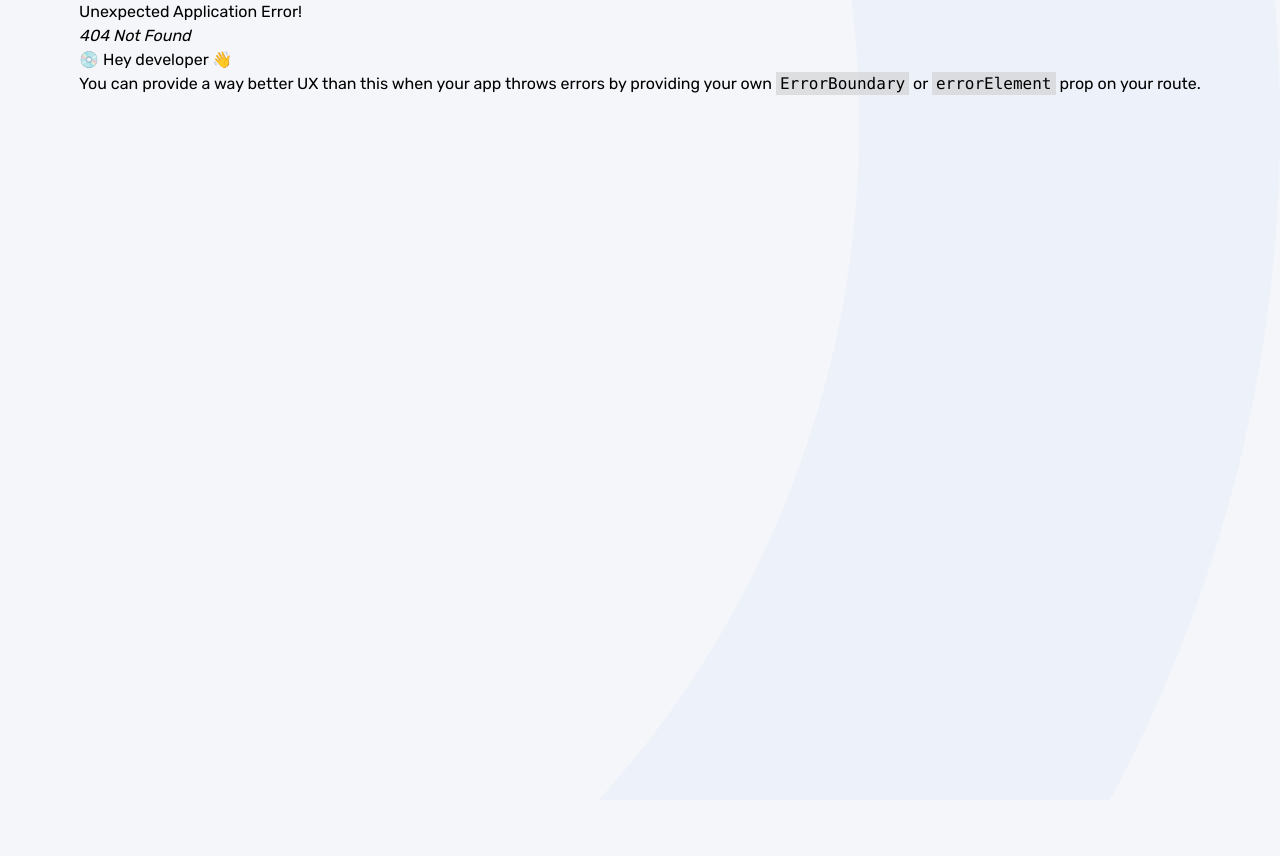
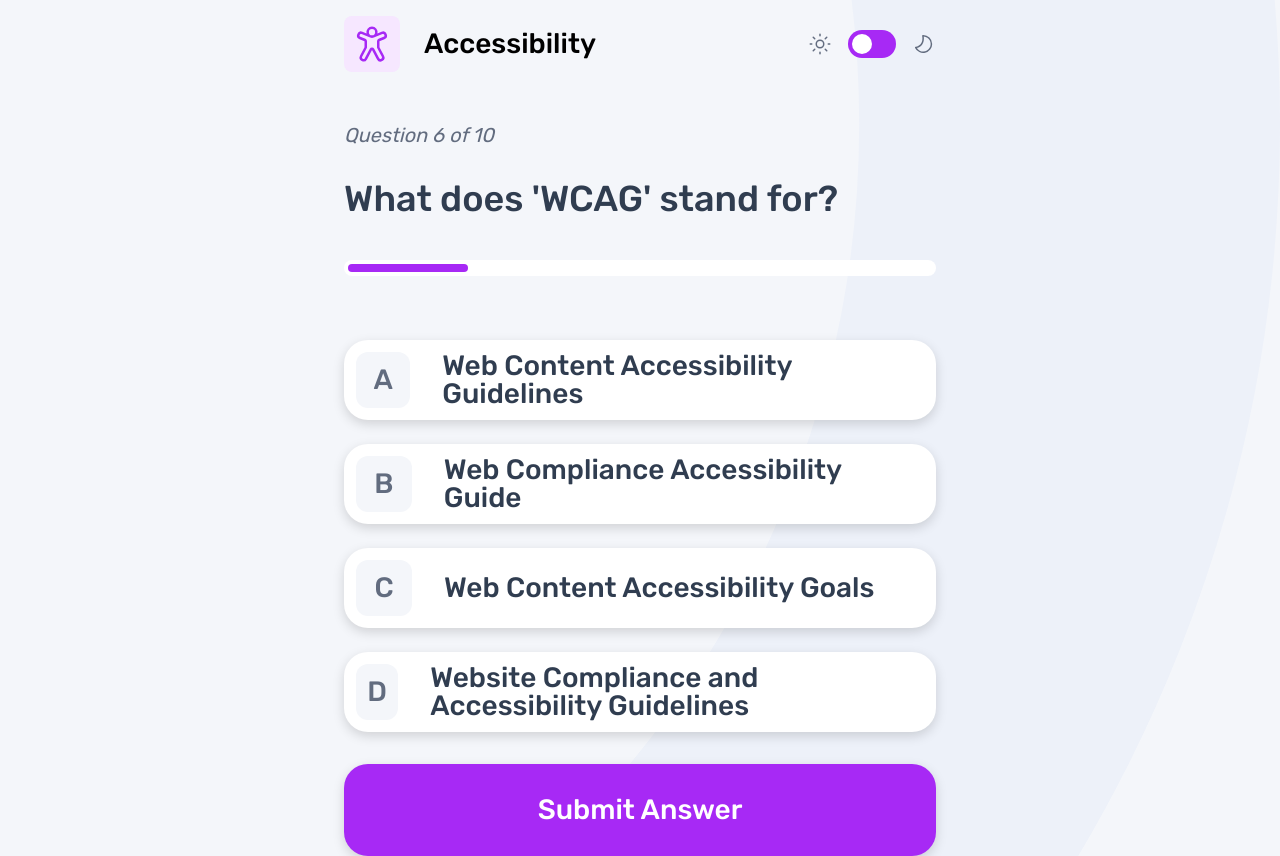
Before and after one commit to Sammie-oje/quizlet-app, a React (Vite) app: page /quiz/Accessibility in a window 1280 px wide. Before the commit this address had no page. Before the commit the page ends 800 px from the top, so only its background shows below. Built offline with nearby package versions, Linux system fonts and the light colour scheme.

Commit message:
Dynamically rendered the subject image across routes

```diff
--- a/src/App.jsx
+++ b/src/App.jsx
@@ -1,8 +1,8 @@
-
-import StartMenu from "./pages/StartMenu/StartMenu.jsx"
-import Question from "./pages/QuizPage/Question.jsx";
+import StartMenu from "./pages/StartMenu/StartMenu.jsx";
+import Question, { quizLoader } from "./pages/QuizPage/Question.jsx";
 import Result from "./pages/ResultPage/Result.jsx";
 import RootLayout from "./layout/RootLayout.jsx";
+
 import {
     createBrowserRouter,
     Route,
@@ -15,8 +15,12 @@ function App() {
         createRoutesFromElements(
             <Route path="/" element={<RootLayout />}>
                 <Route index element={<StartMenu />} />
-                <Route path="questions" element={<Question />} />
-                <Route path="result" element={<Result />} />
+                <Route
+                    path="quiz/:subject"
+                    element={<Question />}
+                    loader={quizLoader}
+                />
+                <Route path="result/:subject" element={<Result />} />
             </Route>
         )
     );
--- a/src/components/Image.jsx
+++ b/src/components/Image.jsx
@@ -11,8 +11,8 @@ function SubjectImage({ subject, page }) {
         Accessibility: { url: accessIcon, bgColor: "#F6E7FF" }
     };
 
-    const imageURL = imageMap[subject].url;
-    const bgColor = imageMap[subject].bgColor;
+    const imageURL = imageMap[subject]?.url;
+    const bgColor = imageMap[subject]?.bgColor;
     const isHomePage = page === "/";
 
     return (
--- a/src/layout/RootLayout.jsx
+++ b/src/layout/RootLayout.jsx
@@ -1,14 +1,16 @@
 import Header from "../components/Header.jsx";
 import Image from "../components/Image.jsx";
+import { getSubjectFromUrl } from "../utils/getSubjectFromUrl.js";
 import { Outlet, useLocation } from "react-router-dom";
 
 function RootLayout() {
-    const location = useLocation();
+    const { pathname } = useLocation();
+    const subject = getSubjectFromUrl(pathname);
 
     return (
         <>
             <Header>
-                <Image subject={"Accessibility"} page={location.pathname} />
+                <Image subject={subject} page={pathname} />
             </Header>
             <Outlet />
         </>
--- a/src/pages/QuizPage/Question.jsx
+++ b/src/pages/QuizPage/Question.jsx
@@ -1,9 +1,28 @@
+import { useState } from "react";
 import Button from "../../components/Button.jsx";
-import { Link } from "react-router-dom";
+import { Link, useLoaderData, useParams } from "react-router-dom";
 import ProgressBar from "../../components/ProgressBar.jsx";
 import AnswerList from "../../components/AnswerList.jsx";
+import quizData from "../../assets/data.json";
+
+export async function quizLoader({ params }) {
+    const subjectName = params.subject;
+
+    const subjectQuestions = quizData.quizzes.filter(
+        quiz => quiz.title.toLowerCase() === subjectName.toLowerCase()
+    );
+
+    return subjectQuestions;
+}
 
 function Question() {
+    const [questionIndex, setQuestionIndex] = useState(0);
+    const [subjectQuestions] = useLoaderData();
+
+    const currentQuestionObj = subjectQuestions.questions[questionIndex];
+    const optionsLetter = ["A", "B", "C", "D"];
+
+    const { subject } = useParams();
     return (
         <section className="pt-8 px-6 grid gap-10 md:w-[640px] md:gap-16">
             <fieldset className="contents">
@@ -13,9 +32,7 @@ function Question() {
                             Question 6 of 10
                         </span>
                         <h3 className="text-xl/[1.2] font-medium text-dark-slate md:text-4xl/[1.2]">
-                            Which of these color contrast ratios define the
-                            minimum WCAG 2.1 Level AA requirement for normal
-                            text?
+                            {currentQuestionObj.question}
                         </h3>
                     </legend>
                     <ProgressBar />
@@ -23,13 +40,16 @@ function Question() {
 
                 <div className="flex flex-col gap-3 md:gap-8">
                     <ul className="flex flex-col gap-3 md:gap-6">
-                        <AnswerList answer={"4.5 : 1"} letter={"A"} />
-                        <AnswerList answer={"3 : 1"} letter={"B"} />
-                        <AnswerList answer={"2.5 : 1"} letter={"C"} />
-                        <AnswerList answer={"5 : 1"} letter={"D"} />
+                        {currentQuestionObj.options.map((option, index) => (
+                            <AnswerList
+                                answer={option}
+                                letter={optionsLetter[index]}
+                                key={index}
+                            />
+                        ))}
                     </ul>
 
-                    <Link to="/result">
+                    <Link to={`/result/${subject}`}>
                         <Button>Submit Answer</Button>
                     </Link>
                 </div>
--- a/src/pages/ResultPage/Result.jsx
+++ b/src/pages/ResultPage/Result.jsx
@@ -1,9 +1,11 @@
 import Image from "../../components/Image.jsx";
-import { Link } from "react-router-dom";
+import { Link, useParams } from "react-router-dom";
 import Button from "../../components/Button.jsx";
 import accessIcon from "../../assets/images/icon-accessibility.svg";
 
 function Result() {
+    const { subject } = useParams();
+
     return (
         <section className="px-6 pt-8 flex flex-col gap-10 md:gap-16">
             <h2 className="flex flex-col gap-2 text-dark-slate text-[40px] md:text-heading-large">
@@ -13,7 +15,7 @@ function Result() {
 
             <article className="flex flex-col gap-3 md:gap-8">
                 <div className="p-8 bg-white flex flex-col justify-center items-center gap-4 rounded-xl md:p-12 md:rounded-3xl md:gap-10">
-                    <Image page={"/result"} subject={"Accessibility"} />
+                    <Image subject={subject} page={"/result"} />
                     <div className="flex flex-col gap-4 items-center justify-center">
                         <output className="font-medium text-[88px] md:text-display">
                             8
--- a/src/pages/StartMenu/SubjectList.jsx
+++ b/src/pages/StartMenu/SubjectList.jsx
@@ -4,16 +4,25 @@ import Image from "../../components/Image.jsx";
 function SubjectList() {
     return (
         <ul className="flex flex-col gap-3 md:gap-6">
+            <Link to="/quiz/HTML">
                 <Subject>
                     <Image page={""} subject={"HTML"} />
                 </Subject>
+            </Link>
+
+            <Link to="/quiz/CSS">
                 <Subject>
                     <Image page={""} subject={"CSS"} />
                 </Subject>
+            </Link>
+
+            <Link to="/quiz/Javascript">
                 <Subject>
                     <Image page={""} subject={"Javascript"} />
                 </Subject>
-            <Link to="/questions">
+            </Link>
+
+            <Link to="/quiz/Accessibility">
                 <Subject>
                     <Image page={""} subject={"Accessibility"} />
                 </Subject>
--- /dev/null
+++ b/src/utils/getSubjectFromUrl.js
@@ -0,0 +1,5 @@
+export const getSubjectFromUrl = url => {
+    const subject = url.replace(/^\/(quiz|result)\//, "");
+
+    return subject;
+};
```
Also changed, not shown: src/assets/data.json (renamed from src/data/data.json). Lines whose indentation alone changed are shown as unchanged.
